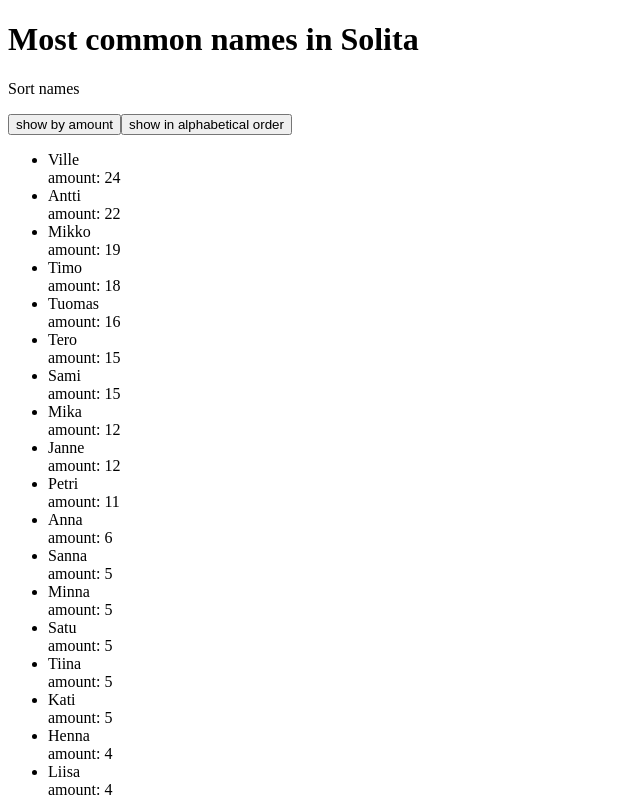
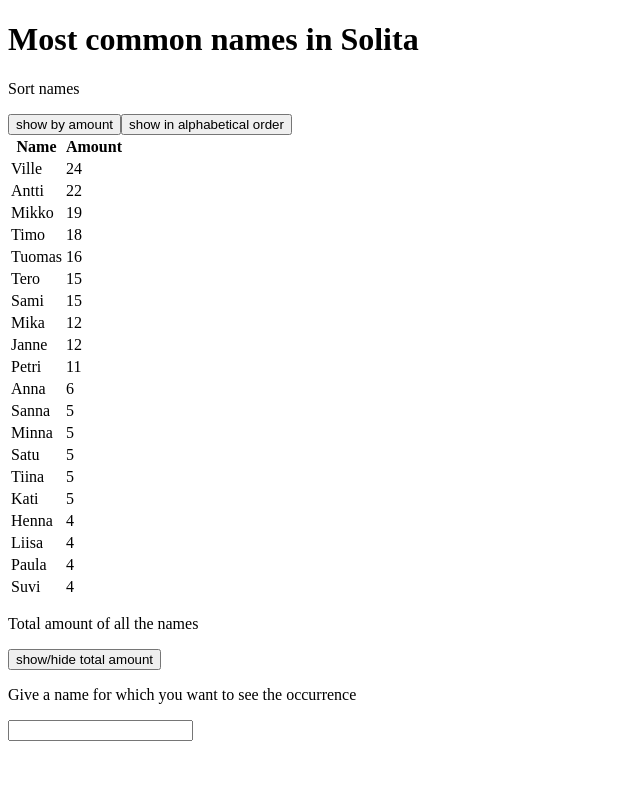
Before and after one commit to Duukkis8D/solita-dev-academy-2021-exercise, a React (Create React App) app: page / in a window 1280 px wide. Shown: the top 799 px of the page, without its empty margins (0-640 px from the left). Built offline with nearby package versions, Linux system fonts and the light colour scheme; data requests are answered from the project's data file.

Commit message:
names list changed to table form

```diff
--- a/src/components/NamesList.js
+++ b/src/components/NamesList.js
@@ -16,8 +16,10 @@
     const renderNames = () => {
         if ( sortType === 'amount' ) {
             persons.sort(( a, b ) => b.amount - a.amount )
-            return persons.map( name =>
-                <li key={ name.name }>{ name.name }<br></br>amount: { name.amount }</li>
+            return persons.map( name => <tr key={ name.name }>
+                                            <td key={ name.name }>{ name.name }</td>
+                                            <td key={ name.amount }>{ name.amount }</td>
+                                        </tr>
             )
         }
 
@@ -27,8 +29,10 @@
                 if ( a.name > b.name ) return 1
                 return 0
             })
-            return persons.map( name =>
-                <li key={ name.name }>{ name.name }<br></br>amount: { name.amount }</li>
+            return persons.map( name => <tr key={ name.name }>
+                                            <td key={ name.name }>{ name.name }</td>
+                                            <td key={ name.amount }>{ name.amount }</td>
+                                        </tr>
             )
         }
 
@@ -41,7 +45,17 @@
             <p>Sort names</p>
             <button onClick={ handleShowByAmount }>show by amount</button>
             <button onClick={ handleShowInABC }>show in alphabetical order</button>
-            <ul>{ renderNames() }</ul>
+            <table>
+                <thead>
+                    <tr>
+                        <th>Name</th>
+                        <th>Amount</th>
+                    </tr>
+                </thead>
+                <tbody>
+                    { renderNames() }
+                </tbody>
+            </table>
         </div>
 
     )
```
